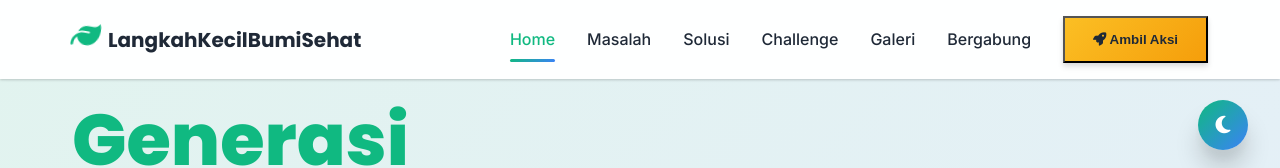
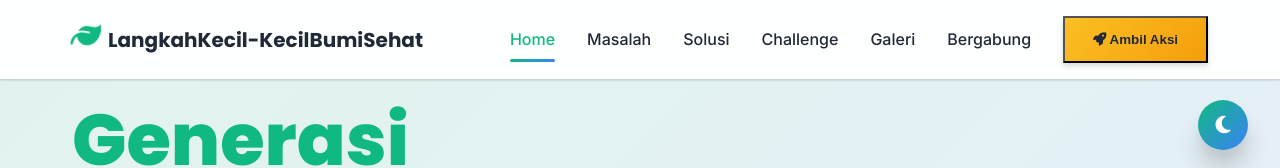
Before and after one commit to khalidakbar660-cloud/MUDABUMIi, a plain HTML site: page index.html in a window 1280 px wide. Shown: the top 168 px of the page. Drawn offline with nearby package versions, Linux system fonts and the light colour scheme.

Commit message:
update kedua

```diff
--- a/index.html
+++ b/index.html
@@ -35,7 +35,7 @@
         <nav class="nav container">
             <div class="nav-logo">
                 <i class="fas fa-leaf"></i>
-                <span>LangkahKecil<strong>BumiSehat</strong></span>
+                <span>LangkahKecil-Kecil<strong>BumiSehat</strong></span>
             </div>
 
             <div class="nav-menu" id="navMenu">
```
